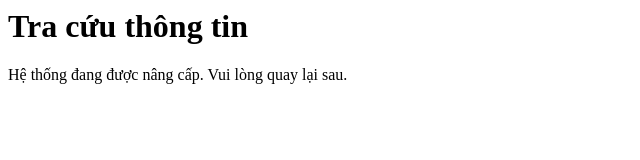
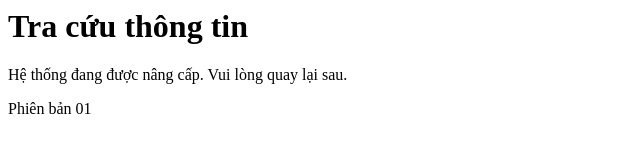
Before and after one commit to hnpost/nangcap, a plain HTML site: page index.html in a window 1280 px wide. Shown: the whole page, without its empty margins (0-640 px from the left). Drawn offline with Linux system fonts and the light colour scheme.

Commit message:
thêm phiên bản

```diff
--- a/index.html
+++ b/index.html
@@ -6,5 +6,6 @@
     <body>
         <h1>Tra cứu thông tin</h1>
         <p>Hệ thống đang được nâng cấp. Vui lòng quay lại sau.</p>
+        <p>Phiên bản 01 </p>
     </body>
 </html>
```
